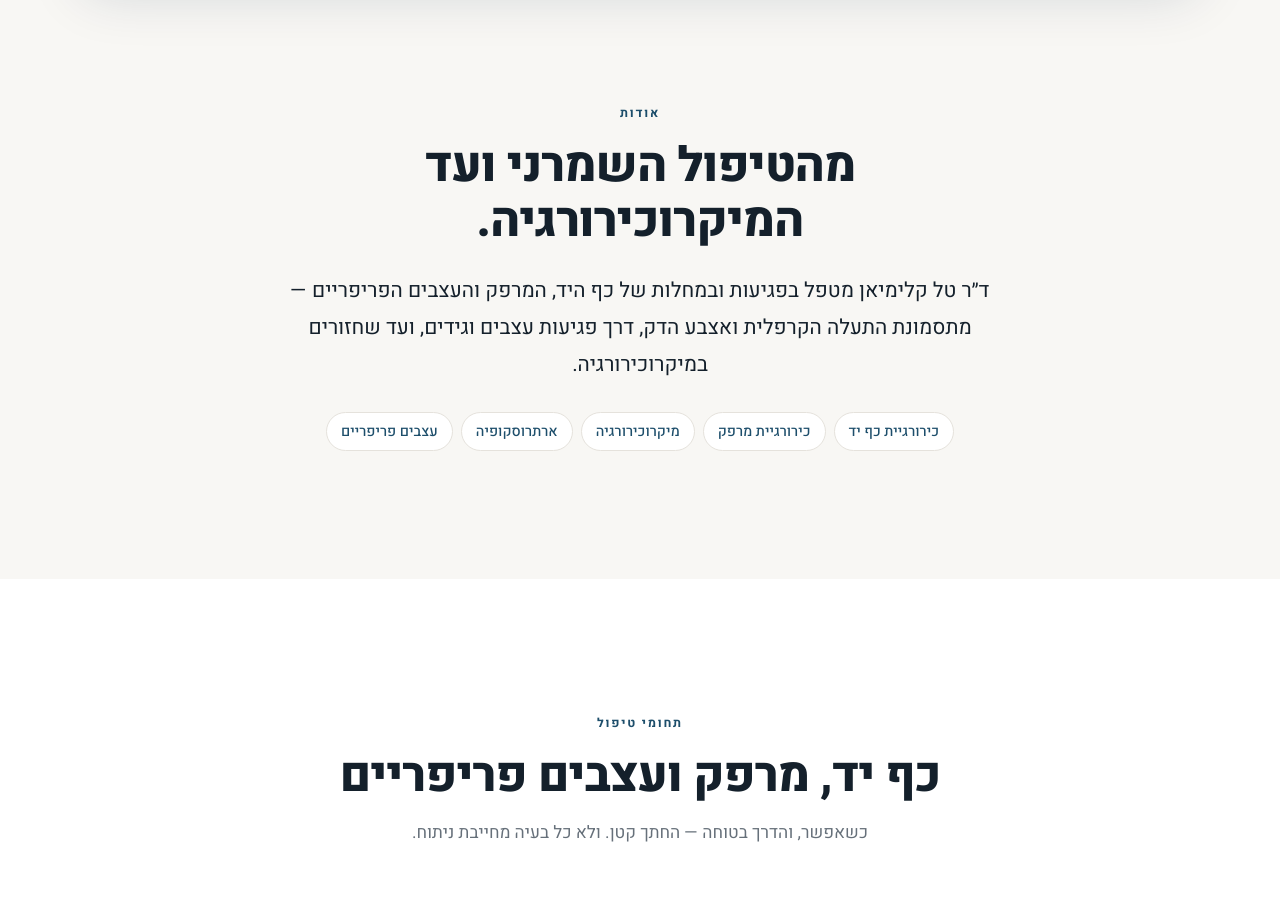
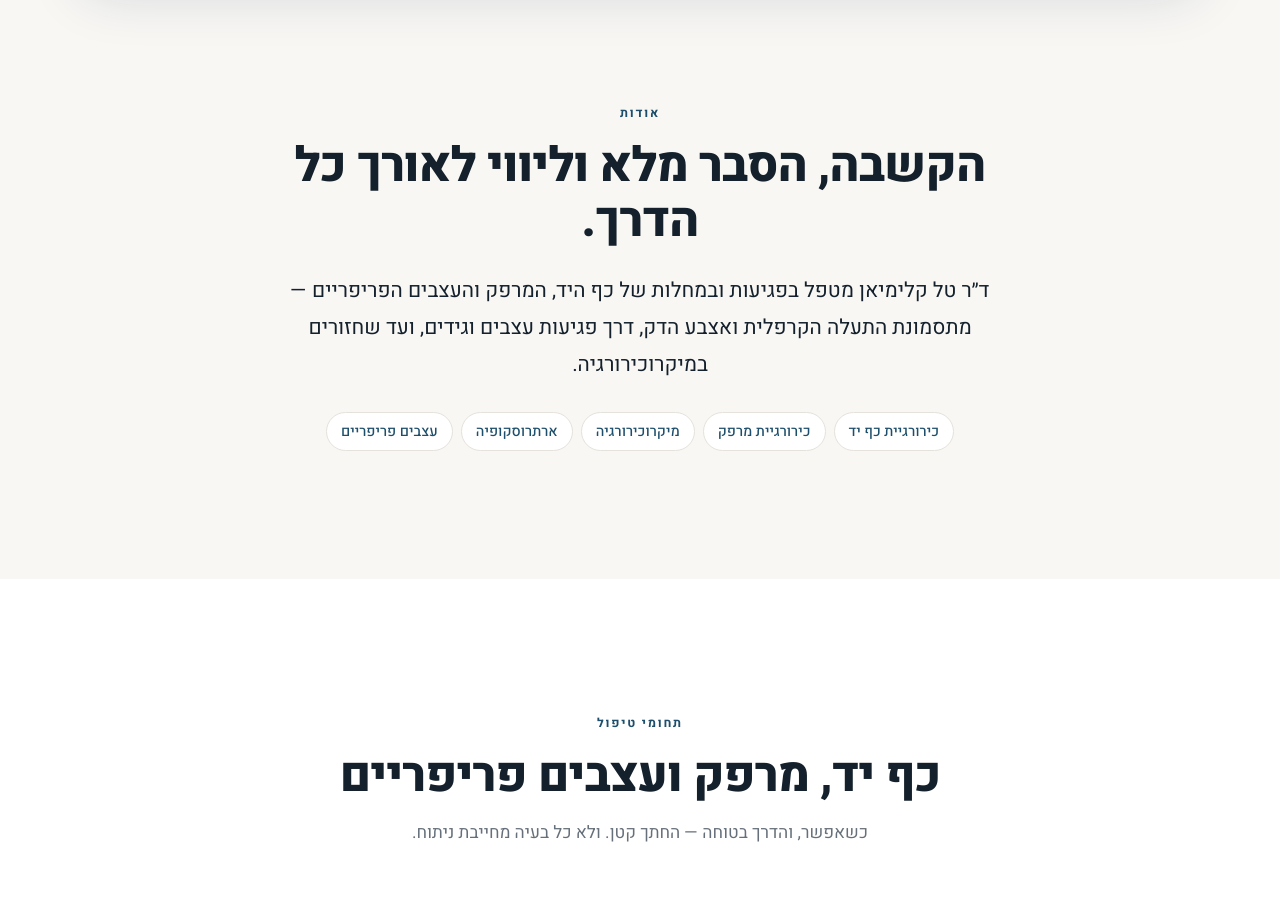
Before and after one commit to tkalimia/kalimihand-site, a plain HTML site: page index.html in a window 1280 px wide. Shown: the part 940-1837 px from the top of the page. Drawn offline with Linux system fonts and the light colour scheme.

Commit message:
About heading: patient-commitment line instead of tagline
Co-Authored-By: Claude Opus 5.5 <noreply@anthropic.com>

```diff
--- a/index.html
+++ b/index.html
@@ -367,7 +367,7 @@
     <div class="wrap">
       <div class="about rv">
         <span class="eyebrow">אודות</span>
-        <h2 class="h2" id="about-title">מהטיפול השמרני ועד המיקרוכירורגיה.</h2>
+        <h2 class="h2" id="about-title">הקשבה, הסבר מלא וליווי לאורך כל הדרך.</h2>
         <p class="about__lead">ד״ר טל קלימיאן מטפל בפגיעות ובמחלות של כף היד, המרפק והעצבים הפריפריים — מתסמונת התעלה הקרפלית ואצבע הדק, דרך פגיעות עצבים וגידים, ועד שחזורים במיקרוכירורגיה.</p>
         <ul class="tags" aria-label="תחומים">
           <li>כירורגיית כף יד</li>
```
